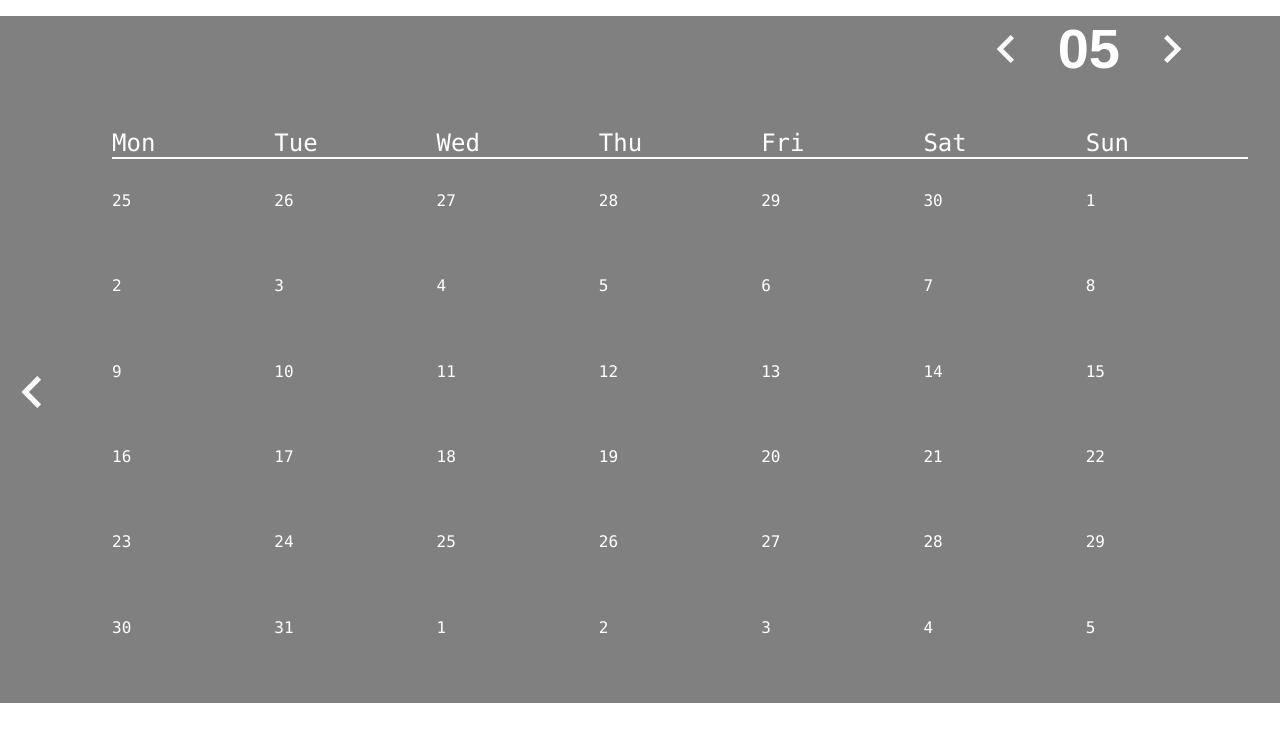
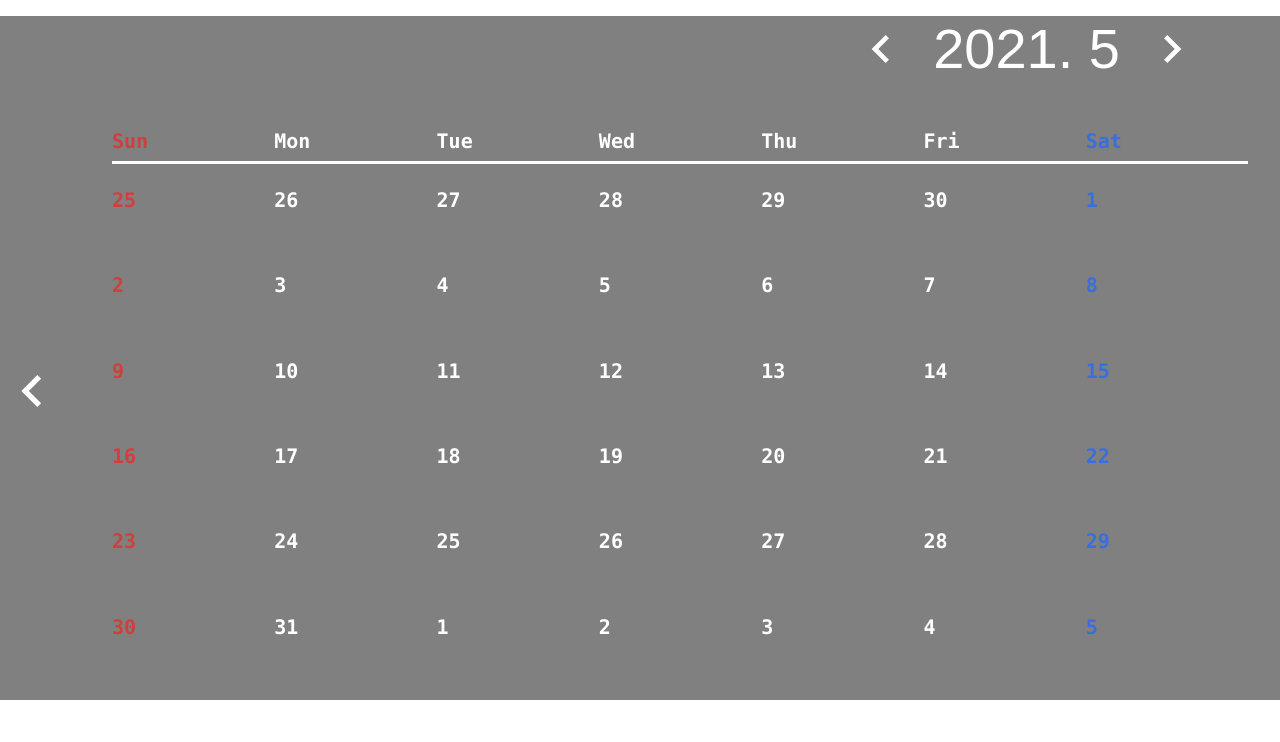
Before and after one commit to cdcoc0/Calendar, a React (Create React App) app: page / in a window 1280 px wide. Shown: the top 742 px of the page. Built offline with nearby package versions, Linux system fonts and the light colour scheme.

Commit message:
slight change

```diff
--- a/package.json
+++ b/package.json
@@ -6,6 +6,7 @@
     "@testing-library/jest-dom": "^5.11.4",
     "@testing-library/react": "^11.1.0",
     "@testing-library/user-event": "^12.1.10",
+    "classnames": "^2.3.1",
     "node-sass": "^6.0.0",
     "react": "^17.0.2",
     "react-dom": "^17.0.2",
--- a/src/calendar/Calendar.js
+++ b/src/calendar/Calendar.js
@@ -6,7 +6,7 @@ import './styles/Calendar.scss';
 
 const Calendar = () => {
     const [dates, setDates] = useState({date: new Date()});
-    const daysArray = ['Mon', 'Tue', 'Wed', 'Thu', 'Fri', 'Sat', 'Sun'];
+    const daysArray = ['Sun', 'Mon', 'Tue', 'Wed', 'Thu', 'Fri', 'Sat'];
 
     const getDates = () => {
         setDates({
--- a/src/calendar/Dates.js
+++ b/src/calendar/Dates.js
@@ -1,8 +1,9 @@
 import React, {useCallback, useEffect, useState} from 'react';
+import cn from 'classnames';
 import './styles/Dates.scss';
 
 const getPrevDates = (plDay, plDate, prev) => {
-    if(plDay !== 7) {
+    if(plDay !== 6) {
         for(let i = 0; i < plDay + 1; i++) {
             prev.unshift(plDate - i);
         }
@@ -16,9 +17,9 @@ const getNextDates = (tlDay, next) => {
 };
 
 const Dates = ({year, month}) => {
-
     const [prevLast, setPrevLast] = useState({date: new Date(year, month, 0)});
     const [thisLast, setThisLast] = useState({date: new Date(year, month + 1, 0)});
+    const [today, setToday] = useState({date: new Date()});
     const [page, setPage] = useState();
 
     const plDate = prevLast.date.getDate();
@@ -43,7 +44,7 @@ const Dates = ({year, month}) => {
 
     return (
         <div className="Dates">
-            {page && page.map((p, index) => <div key={index} className="date">{p}</div>)}
+            {page && page.map((p, index) => <div key={index} className={`date d${index}`}>{p}</div>)}
         </div>
     );
 }
--- a/src/calendar/Month.js
+++ b/src/calendar/Month.js
@@ -2,14 +2,13 @@ import React from 'react';
 import {MdNavigateBefore, MdNavigateNext} from 'react-icons/md';
 import './styles/Month.scss';
 
-const Month = ({month}) => {
-    const formMonth = month + 1 < 10 ? `0${month + 1}` : month;
+const Month = ({year, month}) => {
 
     return (
         <div className="Header">
             <div className="header-sort">
                 <div className="nav"><MdNavigateBefore /></div>
-                <div className="month" type="text">{`${formMonth}`}</div>
+                <div className="month" type="text">{`${year}. ${month + 1}`}</div>
                 <div className="nav"><MdNavigateNext /></div>
             </div>
         </div>
--- a/src/calendar/styles/Calendar.scss
+++ b/src/calendar/styles/Calendar.scss
@@ -24,11 +24,19 @@
             .daysArray {
                 display: flex;
                 margin-top: 1rem;
-                font-size: 1.5rem;
+                padding-bottom: 0.5rem;
+                font-size: 1.25rem;
+                font-weight: bold;
                 color: white;
-                border-bottom: 2px solid white;
+                border-bottom: 3px solid white;
                 .days {
                     width: calc(100% / 7);
+                    &:nth-child(7n + 1) {
+                        color: #D13E3E;
+                    }
+                    &:nth-child(7n) {
+                        color: #396EE2;
+                    }
                 }
             }
         }
--- a/src/calendar/styles/Dates.scss
+++ b/src/calendar/styles/Dates.scss
@@ -3,10 +3,21 @@
     font-family: "Lucida Console", Helvetica, sans-serif;
     display: flex;
     flex-wrap: wrap;
-    margin-top: 2rem;
+    margin-top: 1.5rem;
     height: 512px;
     .date {
         width: calc(100% / 7);
         color: white;
+        font-size: 1.25rem;
+        font-weight: bold;
+        //cursor: pointer;
+        //border-bottom: 1px solid white;
+        //border-right: 1px solid white;
+        &:nth-child(7n + 1) {
+            color: #D13E3E;
+        }
+        &:nth-child(7n) {
+            color: #396EE2;
+        }
     }
 }
--- a/src/calendar/styles/Month.scss
+++ b/src/calendar/styles/Month.scss
@@ -6,6 +6,7 @@
     flex-direction: row-reverse;
     margin-right: 5rem;
     font-family:  sans-serif;
+
     //justify-content: space-evenly;
     font-size: 3.5rem;
     .header-sort {
@@ -13,12 +14,12 @@
         align-items: center;
         .month {
             color: white;
-            font-weight: bold;
             margin: 0 1.5rem;
         }
-        .nav {
+        svg {
             color: white;
             display: flex;
+            align-items: center;
         }
     }
 }
```
Also changed, not shown: 1 other file (tests, documents, lock files or other folders).
